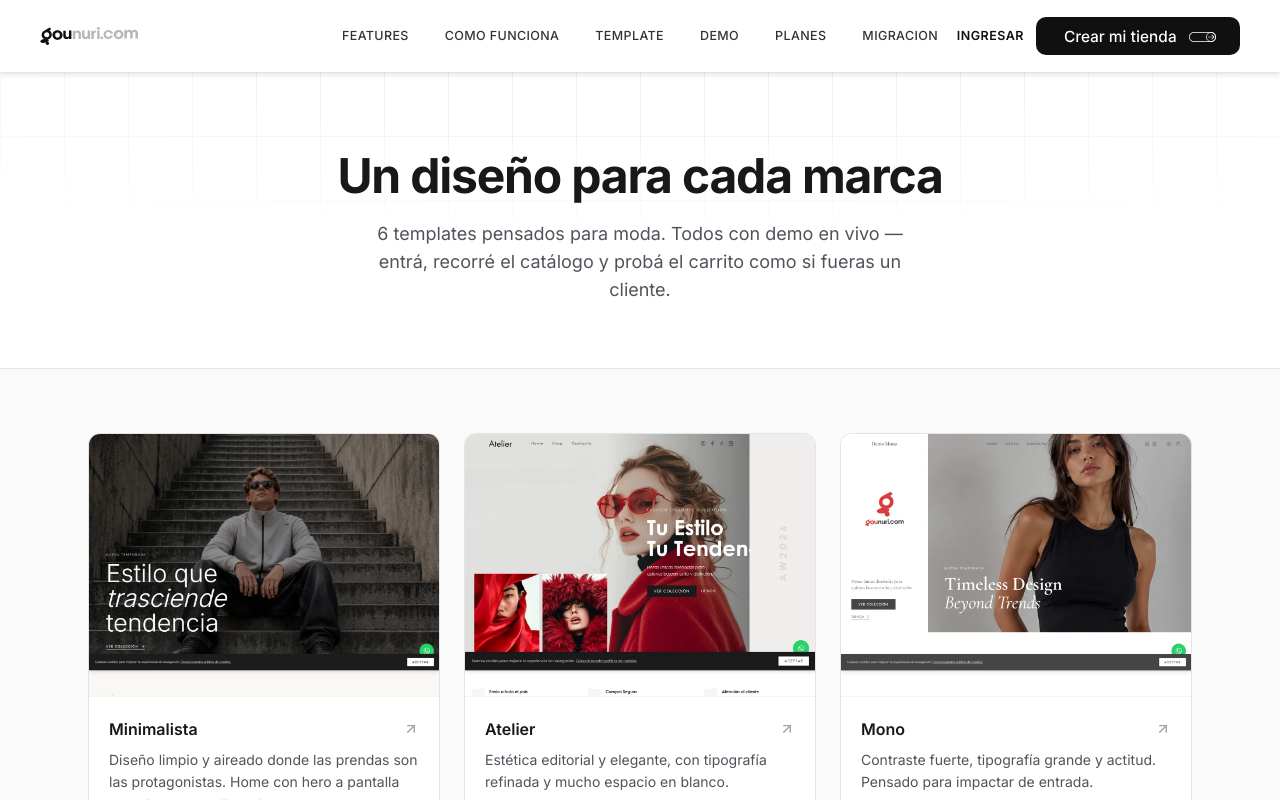
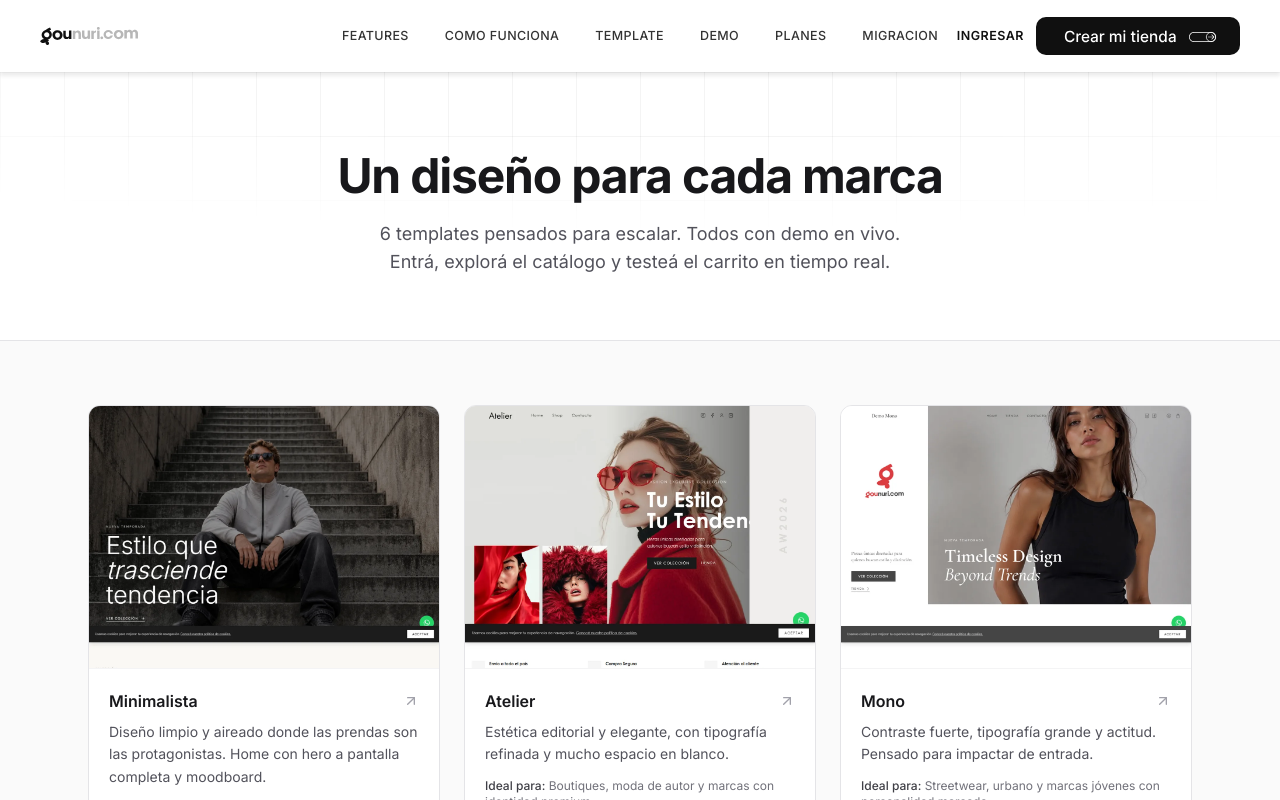
Before and after one commit to DMKo2002/gounuri-web, a Next.js app: page /templates in a window 1280 px wide. Shown: the top 800 px of the page. Built offline with nearby package versions, Linux system fonts and the light colour scheme; no server answers.

Commit message:
Templates: actualizar copy del hero en 2 renglones

```diff
--- a/src/app/templates/page.tsx
+++ b/src/app/templates/page.tsx
@@ -36,8 +36,9 @@ export default function TemplatesPage() {
             Un diseño para cada marca
           </h1>
           <p className="mx-auto mt-5 max-w-xl text-lg text-zinc-600">
-            6 templates pensados para moda. Todos con demo en vivo — entrá,
-            recorré el catálogo y probá el carrito como si fueras un cliente.
+            6 templates pensados para escalar. Todos con demo en vivo.
+            <br />
+            Entrá, explorá el catálogo y testeá el carrito en tiempo real.
           </p>
         </div>
       </section>
```
